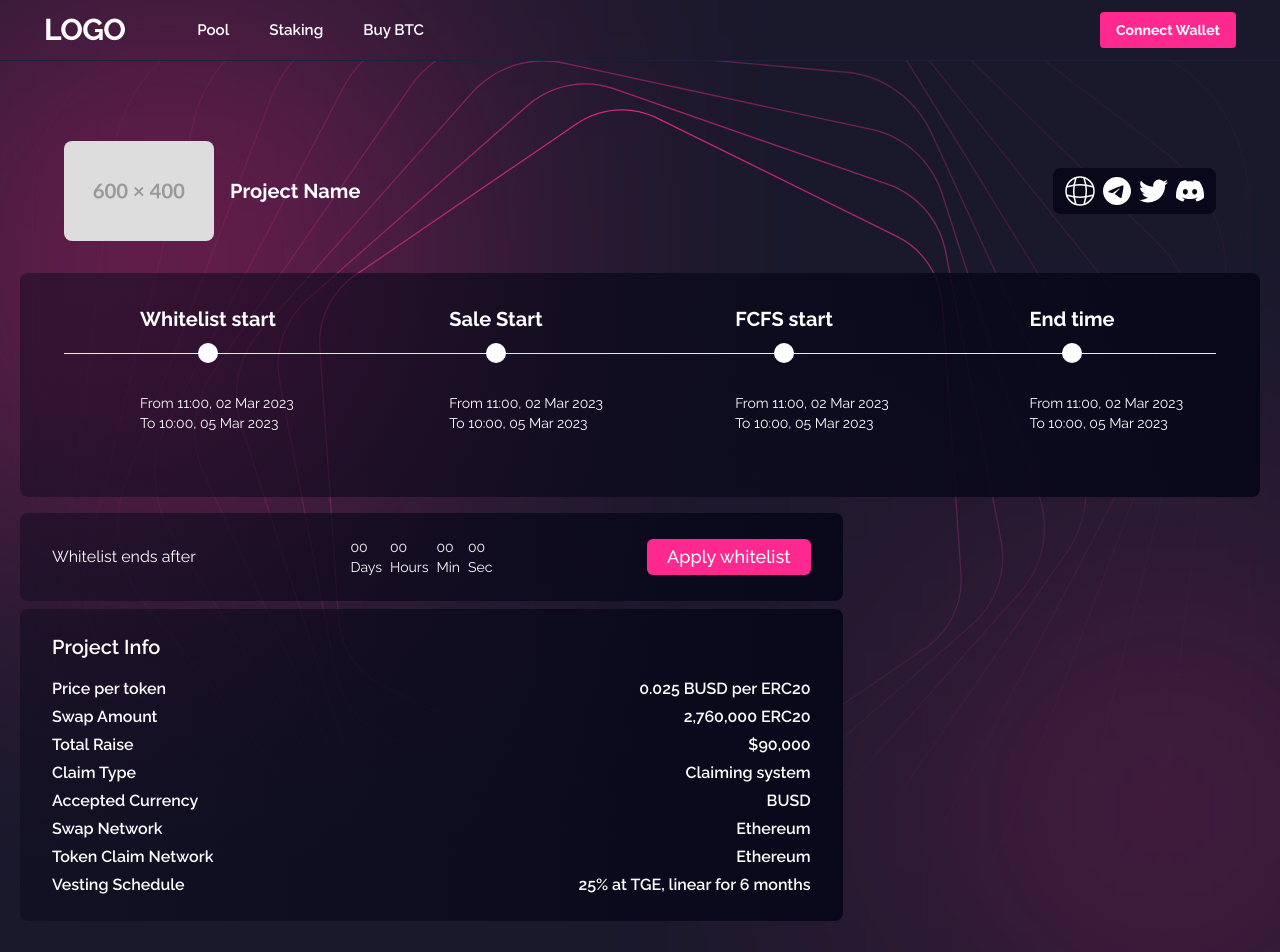
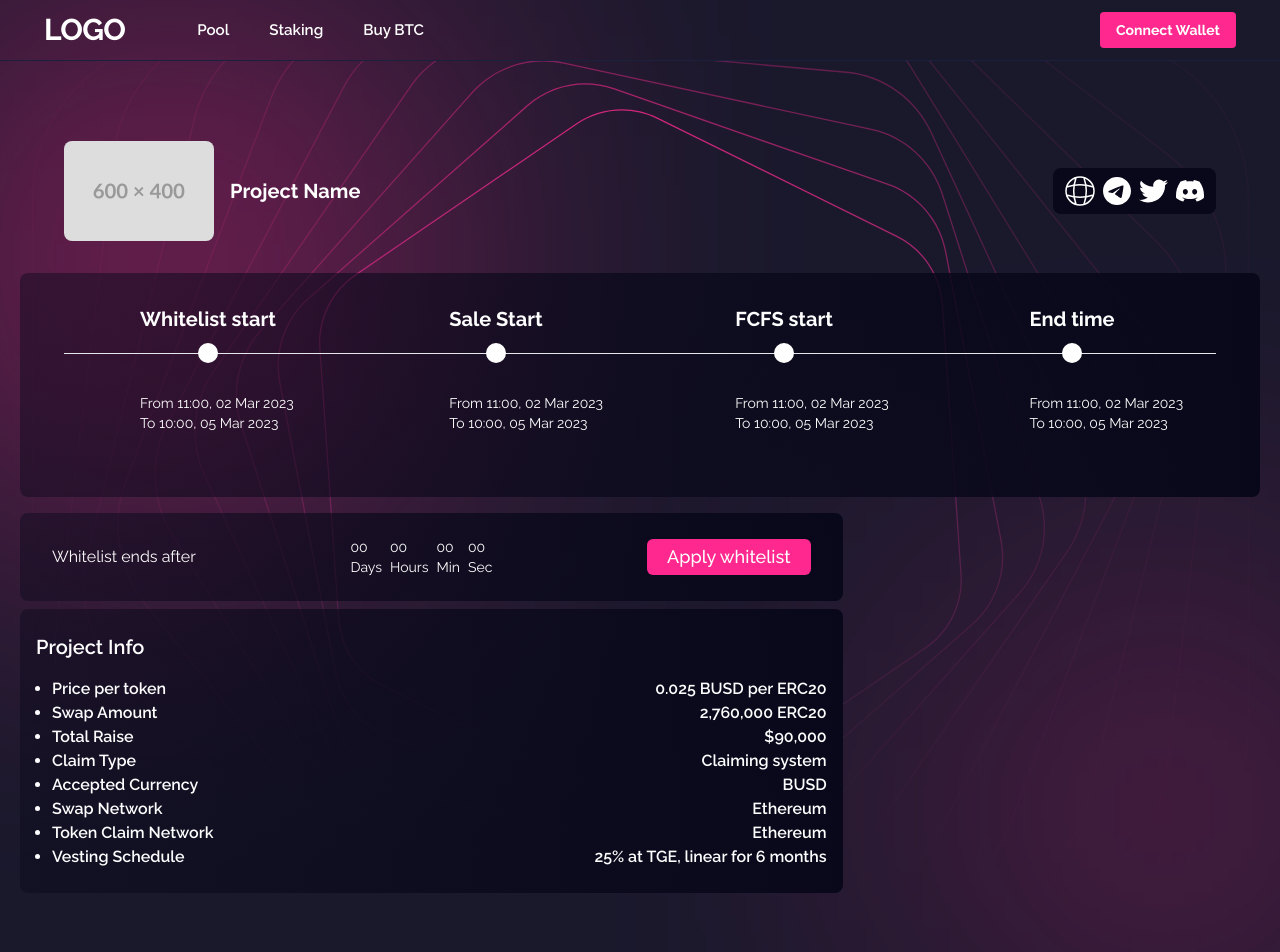
Before and after one commit to AlSirang/IDO-launchpad-figma-to-react, a React (Create React App) app: page /presale in a window 1280 px wide. Shown: the top 952 px of the page. Built offline with nearby package versions, Linux system fonts and the light colour scheme.

Commit message:
fix: update layout

```diff
--- a/src/pages/presale.js
+++ b/src/pages/presale.js
@@ -53,7 +53,7 @@ export default function Presale() {
         <div className="grid grid-cols-12 gap-3 mt-4">
           <div className="col-span-12 md:col-span-8 grid gap-2">
             <DarkBackground className="px-8 py-6 rounded-lg">
-              <div className="grid gap-3 md:flex md:justify-between items-center">
+              <div className="grid gap-3 tablet:flex tablet:justify-between items-center">
                 <p>Whitelist ends after</p>
                 <div className="flex gap-2">
                   <div className="text-sm">
@@ -83,73 +83,94 @@ export default function Presale() {
               </div>
             </DarkBackground>
 
-            <DarkBackground className="px-8 py-6 rounded-lg">
-              <h2 className="font-semibold text-xl">Project Info</h2>
+            <DarkBackground className="px-4 py-6 rounded-lg">
+              <h2 className="font-semibold text-base md:text-xl">
+                Project Info
+              </h2>
 
-              <div className="mt-4">
-                <ul className="list-disc grid gap-1">
-                  <li className="flex justify-between">
-                    <h4 className="text-sm md:text-base font-semibold">
+              <div className="mt-4 pl-4">
+                <ul className="list-disc  gap-1">
+                  <li>
+                    <div className="flex justify-between">
+                      <h4 className="text-xs md:text-base font-semibold">
                         Price per token
                       </h4>
-                    <p className="text-sm md:text-base font-semibold">
+                      <p className="text-xs md:text-base font-semibold text-end">
                         0.025 BUSD per ERC20
                       </p>
+                    </div>
                   </li>
-                  <li className="flex justify-between">
-                    <h4 className="text-sm md:text-base font-semibold">
+                  <li>
+                    <div className="flex justify-between">
+                      <h4 className="text-xs md:text-base font-semibold">
                         Swap Amount
                       </h4>
-                    <p className="text-sm md:text-base font-semibold">
+                      <p className="text-xs md:text-base font-semibold text-end">
                         2,760,000 ERC20
                       </p>
+                    </div>
                   </li>
-                  <li className="flex justify-between">
-                    <h4 className="text-sm md:text-base font-semibold">
+                  <li>
+                    <div className="flex justify-between">
+                      <h4 className="text-xs md:text-base font-semibold">
                         Total Raise
                       </h4>
-                    <p className="text-sm md:text-base font-semibold">
+                      <p className="text-xs md:text-base font-semibold text-end">
                         $90,000
                       </p>
+                    </div>
                   </li>
-                  <li className="flex justify-between">
-                    <h4 className="text-sm md:text-base font-semibold">
+                  <li>
+                    <div className="flex justify-between">
+                      <h4 className="text-xs md:text-base font-semibold">
                         Claim Type
                       </h4>
-                    <p className="text-sm md:text-base font-semibold">
+                      <p className="text-xs md:text-base font-semibold text-end">
                         Claiming system
                       </p>
+                    </div>
                   </li>
-                  <li className="flex justify-between">
-                    <h4 className="text-sm md:text-base font-semibold">
+                  <li>
+                    <div className="flex justify-between">
+                      <h4 className="text-xs md:text-base font-semibold">
                         Accepted Currency
                       </h4>
-                    <p className="text-sm md:text-base font-semibold">BUSD</p>
+                      <p className="text-xs md:text-base font-semibold text-end">
+                        BUSD
+                      </p>
+                    </div>
                   </li>
-                  <li className="flex justify-between">
-                    <h4 className="text-sm md:text-base font-semibold">
+                  <li>
+                    <div className="flex justify-between">
+                      <h4 className="text-xs md:text-base font-semibold">
                         Swap Network
                       </h4>
-                    <p className="text-sm md:text-base font-semibold">
+                      <p className="text-xs md:text-base font-semibold text-end">
                         Ethereum
                       </p>
+                    </div>
                   </li>
-                  <li className="flex justify-between">
-                    <h4 className="text-sm md:text-base font-semibold">
+                  <li>
+                    <div className="flex justify-between">
+                      <h4 className="text-xs md:text-base font-semibold">
                         Token Claim Network
                       </h4>
-                    <p className="text-sm md:text-base font-semibold">
+                      <p className="text-xs md:text-base font-semibold text-end">
                         Ethereum
                       </p>
+                    </div>
                   </li>
+
+                  <li>
                     <div className="flex justify-between">
-                    <h4 className="text-sm md:text-base font-semibold">
+                      <h4 className="text-xs md:text-base font-semibold">
                         Vesting Schedule
                       </h4>
-                    <p className="text-sm md:text-base font-semibold">
+                      <p className="text-xs md:text-base font-semibold text-end">
                         25% at TGE, linear for 6 months
                       </p>
                     </div>
+                  </li>
                 </ul>
               </div>
             </DarkBackground>
```
Lines whose indentation alone changed are shown as unchanged.
